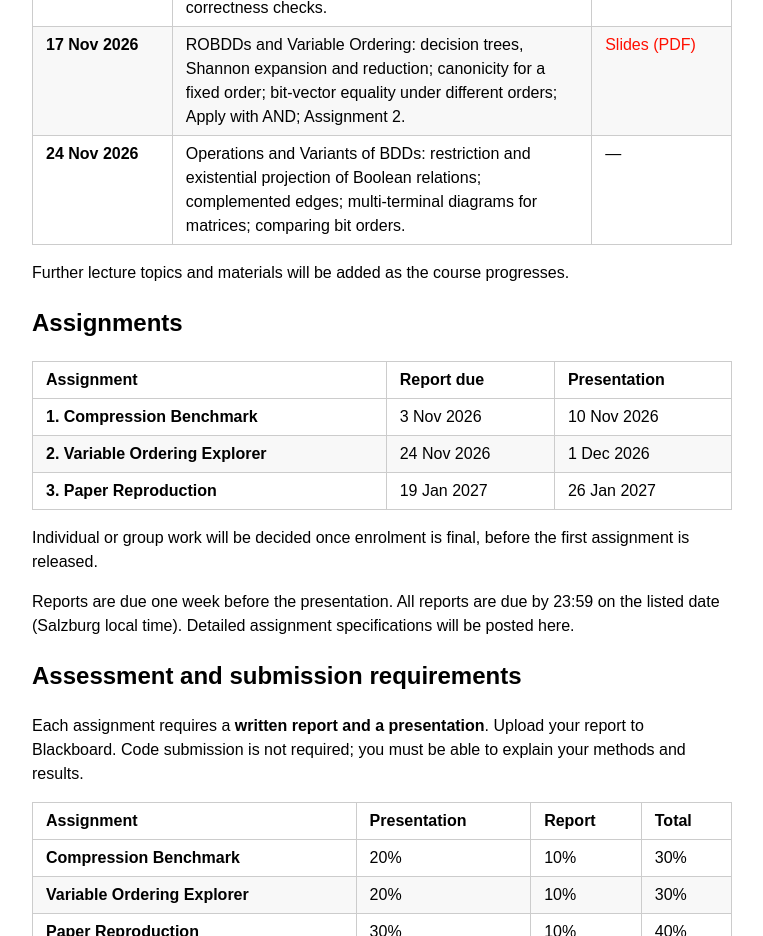
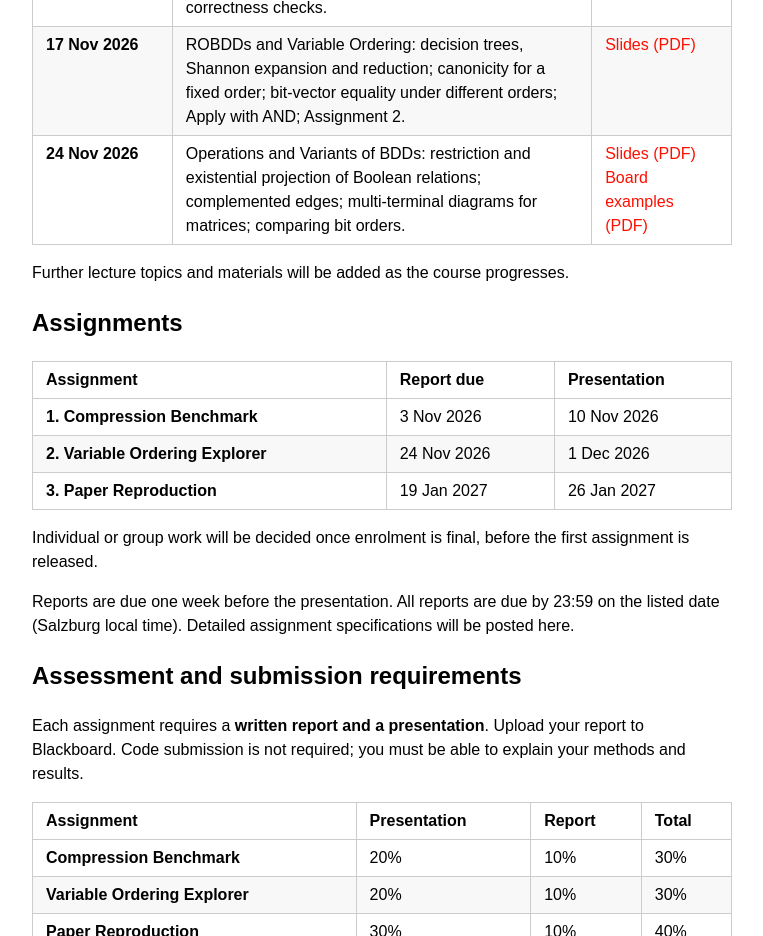
Before and after one commit to annbolotina/annbolotina.github.io, a plain HTML site: page teaching/ATDA/index.html in a window 1280 px wide. Shown: the part 1420-2356 px from the top of the page, without its empty margins (258-1021 px from the left). Drawn offline with Linux system fonts and the light colour scheme.

Commit message:
lecture 5

```diff
--- a/teaching/ATDA/index.html
+++ b/teaching/ATDA/index.html
@@ -56,7 +56,7 @@
                     <tr><th scope="row">13 Oct 2026</th><td>Introduction to Bitmap Indexes: bitmap indexes and Boolean queries; run-length encoding; density and clustering.</td><td><a href="slides/lecture_2.pdf">Slides (PDF)</a></td></tr>
                     <tr><th scope="row">20 Oct 2026</th><td>Compressed Bitmap Representations: WAH, EWAH and Roaring; comparing formats on different data patterns; Assignment 1 requirements, metrics and correctness checks.</td><td><a href="slides/lecture_3.pdf">Slides (PDF)</a></td></tr>
                     <tr><th scope="row">17 Nov 2026</th><td>ROBDDs and Variable Ordering: decision trees, Shannon expansion and reduction; canonicity for a fixed order; bit-vector equality under different orders; Apply with AND; Assignment 2.</td><td><a href="slides/lecture_4.pdf">Slides (PDF)</a></td></tr>
-                    <tr><th scope="row">24 Nov 2026</th><td>Operations and Variants of BDDs: restriction and existential projection of Boolean relations; complemented edges; multi-terminal diagrams for matrices; comparing bit orders.</td><td>&mdash;</td></tr>
+                    <tr><th scope="row">24 Nov 2026</th><td>Operations and Variants of BDDs: restriction and existential projection of Boolean relations; complemented edges; multi-terminal diagrams for matrices; comparing bit orders.</td><td><a href="slides/lecture_5.pdf">Slides (PDF)</a><br><a href="handouts/lecture_5_board_examples.pdf">Board examples (PDF)</a></td></tr>
                 </tbody>
             </table>
             <p>Further lecture topics and materials will be added as the course progresses.</p>
```
Also changed, not shown: 2 other files.
